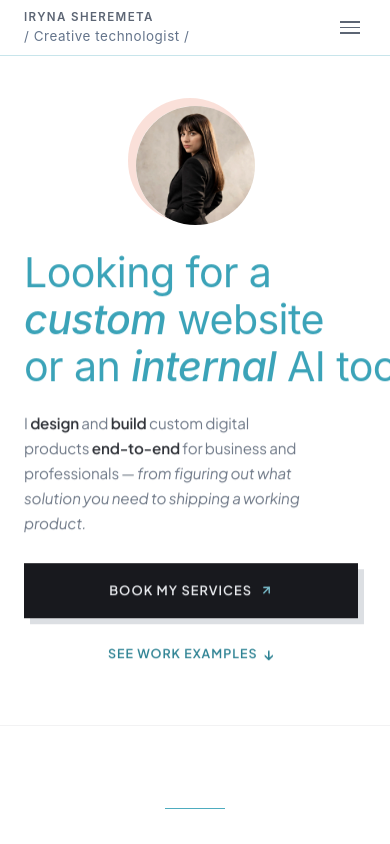
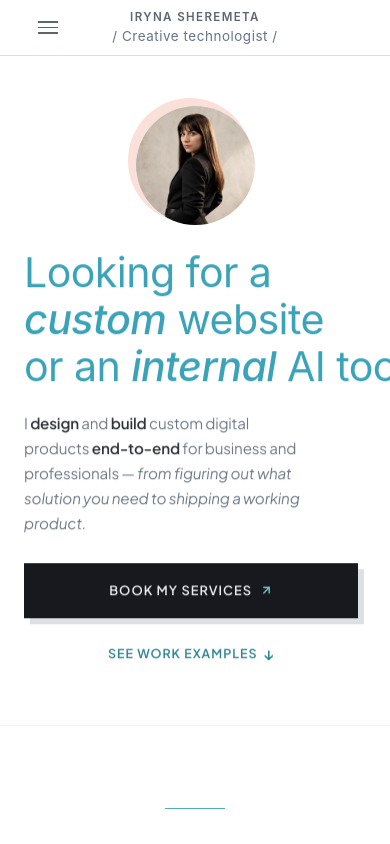
Before and after one commit to Irene2828/porfoliojuly, a Next.js app: page / in a window 390 px wide. Shown: the top 844 px of the page. Built offline with nearby package versions, Linux system fonts and the light colour scheme; no server answers; the database is empty.

Commit message:
Mobile header: hamburger left, brand centered
Add mobile-specific styles for header layout.

```diff
--- a/src/app/components/Header.css
+++ b/src/app/components/Header.css
@@ -476,3 +476,38 @@
     padding: 0 1.76rem;
   }
 }
+
+
+
+
+
+
+
+
+
+
+/* MOBILE ONLY (2026-10-15): hamburger on the left, brand name+title centered.
+   Desktop untouched. */
+@media (max-width: 900px) {
+  .mobile-header-right {
+    order: -1 !important;
+    margin-left: 0 !important;
+    margin-right: 0 !important;
+  }
+  .mobile-header-left {
+    position: absolute !important;
+    left: 50% !important;
+    top: 50% !important;
+    transform: translate(-50%, -50%) !important;
+    flex-shrink: 0 !important;
+  }
+  .mobile-header-left .mobile-brand-link {
+    align-items: center !important;
+    text-align: center !important;
+  }
+  .mobile-header-left .mobile-brand-name,
+  .mobile-header-left .mobile-brand-title {
+    text-align: center !important;
+    align-self: center !important;
+  }
+}
```
